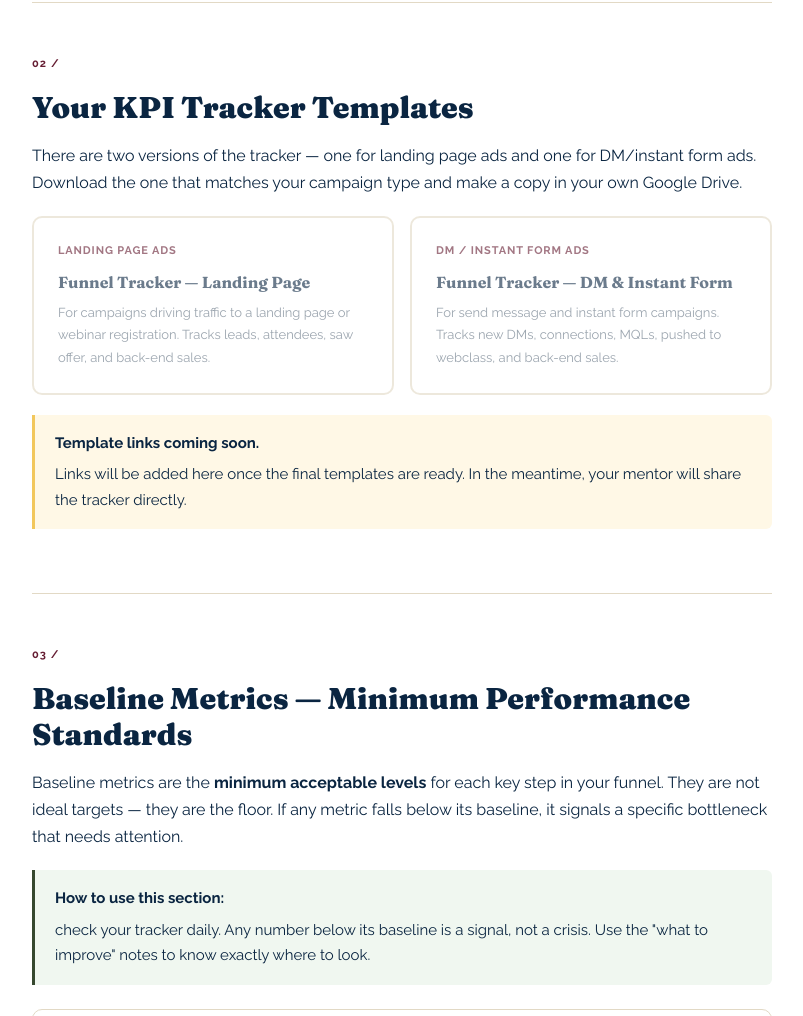
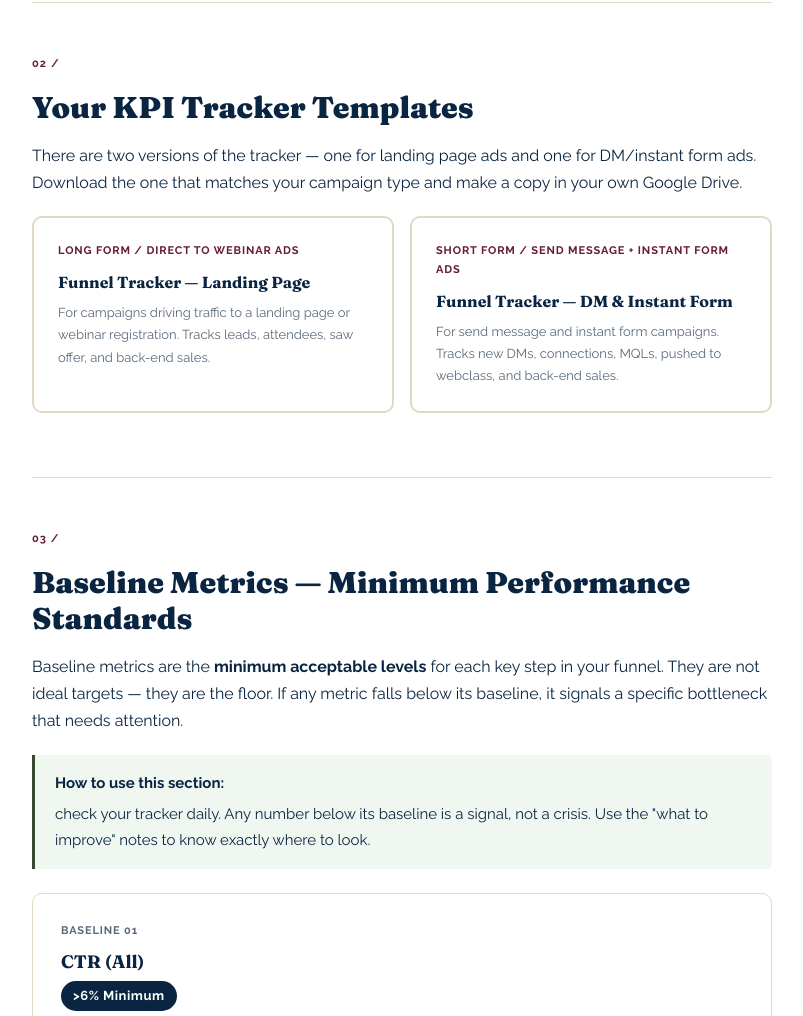
Before and after one commit to wild-and-wealthy/meta-setup-guide, a plain HTML site: page kpi-guide/index.html in a window 1280 px wide. Shown: the part 1109-2125 px from the top of the page, without its empty margins (238-1041 px from the left). Drawn offline with Linux system fonts and the light colour scheme.

Commit message:
Add tracker template links to KPI guide

```diff
--- a/kpi-guide/index.html
+++ b/kpi-guide/index.html
@@ -115,21 +115,18 @@
     <p>There are two versions of the tracker — one for landing page ads and one for DM/instant form ads. Download the one that matches your campaign type and make a copy in your own Google Drive.</p>
 
     <div class="template-grid">
-      <a href="#" class="template-card placeholder">
-        <div class="card-label">Landing Page Ads</div>
+      <a href="https://docs.google.com/spreadsheets/d/1t_3FiFcfAqpL9NT7vceW_QO8wws8OxV7DzpMbqPb5ck/edit?gid=1992282664#gid=1992282664" target="_blank" class="template-card">
+        <div class="card-label">Long Form / Direct to Webinar Ads</div>
         <div class="card-title">Funnel Tracker — Landing Page</div>
         <div class="card-desc">For campaigns driving traffic to a landing page or webinar registration. Tracks leads, attendees, saw offer, and back-end sales.</div>
       </a>
-      <a href="#" class="template-card placeholder">
-        <div class="card-label">DM / Instant Form Ads</div>
+      <a href="https://docs.google.com/spreadsheets/d/1sAo7D-NRX7BXbtPRox2m3oQyAk1UCQC_dqbZ7ZbfMRY/edit?usp=sharing" target="_blank" class="template-card">
+        <div class="card-label">Short Form / Send Message + Instant Form Ads</div>
         <div class="card-title">Funnel Tracker — DM &amp; Instant Form</div>
         <div class="card-desc">For send message and instant form campaigns. Tracks new DMs, connections, MQLs, pushed to webclass, and back-end sales.</div>
       </a>
     </div>
 
-    <div class="callout">
-      <strong>Template links coming soon.</strong> Links will be added here once the final templates are ready. In the meantime, your mentor will share the tracker directly.
-    </div>
   </section>
 
   <!-- 03: BASELINE METRICS -->
```
